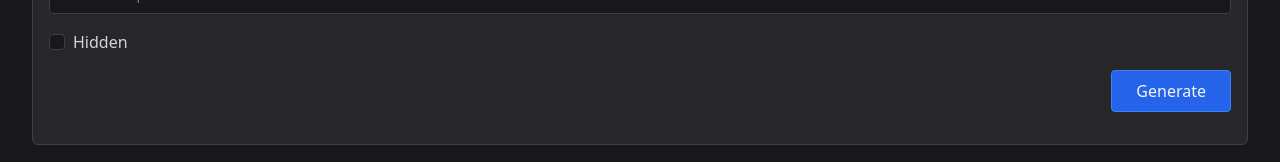
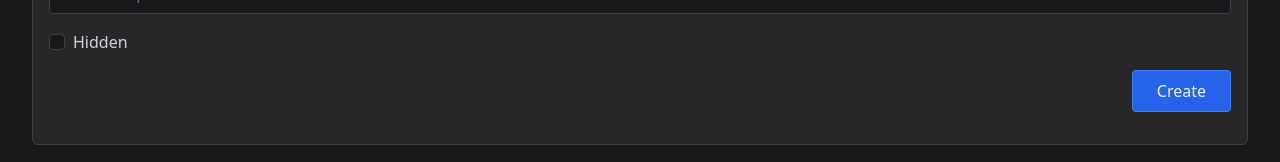
Before and after one commit to qhungg289/wifi-qrcode-generator, a SvelteKit app: page / in a window 1280 px wide. Shown: the part 507-669 px from the top of the page. Built offline with nearby package versions, Linux system fonts and the light colour scheme.

Commit message:
change button text

```diff
--- a/src/routes/+page.svelte
+++ b/src/routes/+page.svelte
@@ -141,7 +141,7 @@
 			<button
 				type="submit"
 				class="bg-blue-600 border border-blue-500 hover:opacity-80 active:opacity-90 rounded px-6 py-2 transition-all"
-				>Generate</button
+				>Create</button
 			>
 		</div>
 	</form>
```
